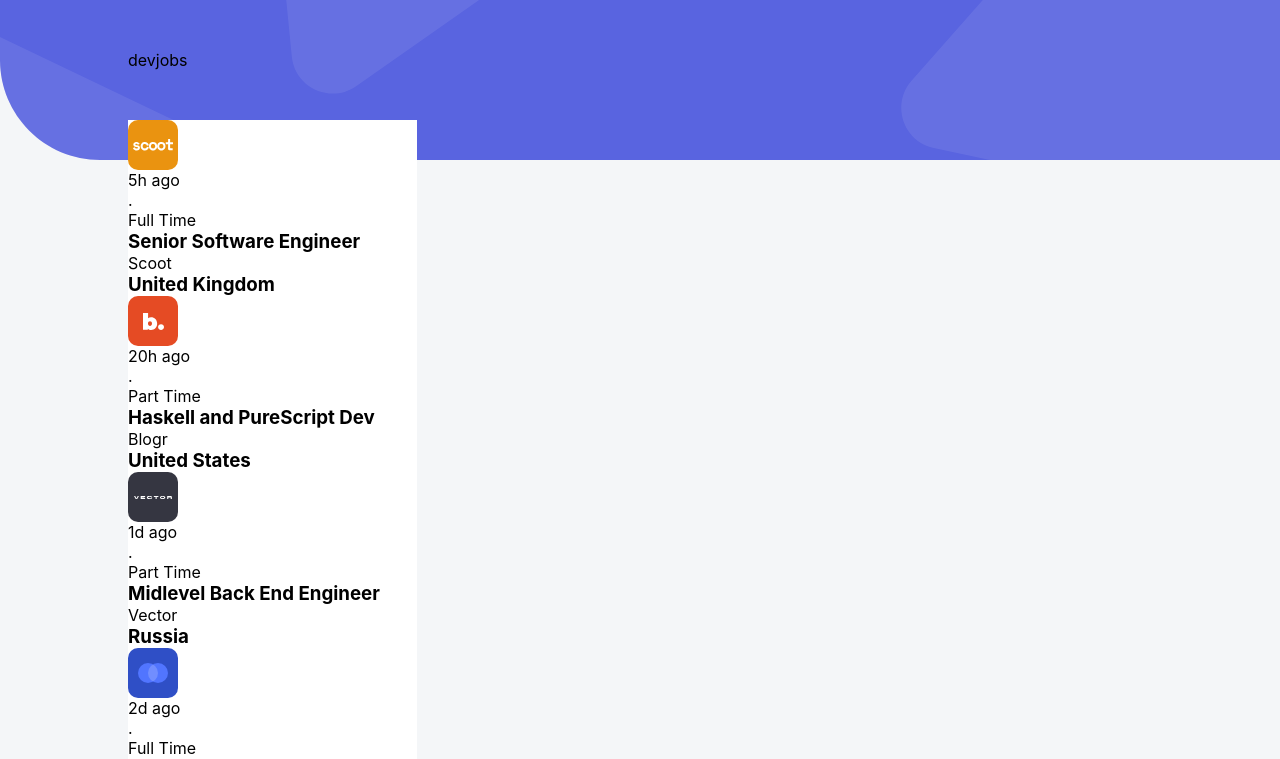
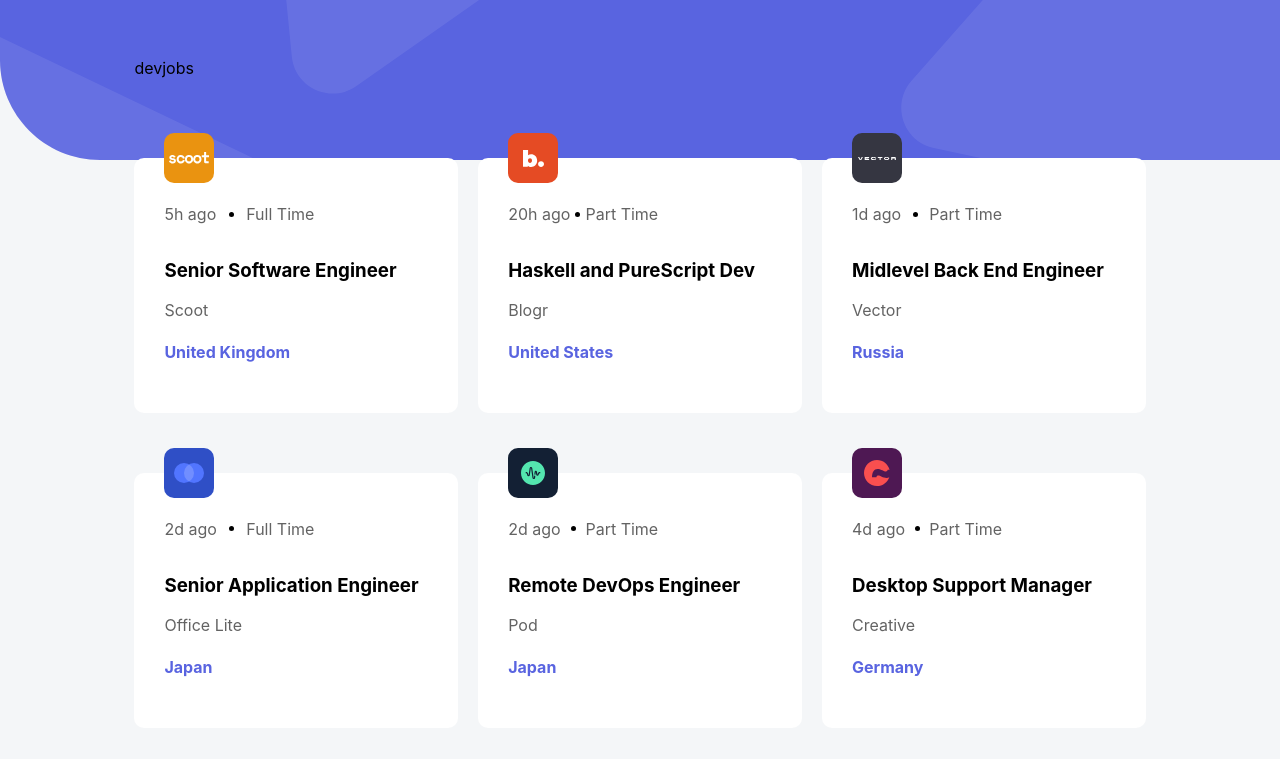
Before and after one commit to Derajatul/devjob-web-app, a Next.js app: page / in a window 1280 px wide. Shown: the top 759 px of the page. Built offline with nearby package versions, Linux system fonts and the light colour scheme.

Commit message:
styling card component

```diff
--- a/app/components/Card.module.css
+++ b/app/components/Card.module.css
@@ -1,14 +1,57 @@
 .container{
+  margin-top: 30px;
+  margin-bottom: 30px;
+  height: 100%;
   background-color: white;
+  padding: 30px;
+  cursor: pointer;
+  position: relative;
+  border-radius: 10px;
 }
-.logoBackground{
+.container h4{
+  color: #5964e0;
+}
+
+/* Untuk tampilan desktop */
+@media (min-width: 1024px) {
+    .container{
+      width: 32%;
+    }
+}
+
+/* Untuk tampilan tablet */
+@media (max-width: 1023px) and (min-width: 768px) {
+    .container{
+      width: 49%;
+    }
+}
+
+/* Untuk tampilan ponsel */
+@media (max-width: 767px) {
+    .container{
+      width: 100%;
+    }
+}
+.logoContainer{
   display: flex;
   justify-content:center;
   align-items: center;
   width:50px;
   height:50px;
   border-radius: 10px;
+  position: absolute;
+  top: -25px;
 }
-.imageLogo{
-  width: 100&;
+.jobPostingInfo{
+  display: flex;
+  width: 150px;
+  align-self: flex-end;
+  align-items: center;
+  justify-content: space-between;
 }
+.divider{
+  width: 5px;
+  height: 5px;
+  border-radius: 100%;
+  background-color: black;
+}
--- a/app/components/Card.tsx
+++ b/app/components/Card.tsx
@@ -3,17 +3,17 @@
 const Card = ({ company,logo,logoBackground,position,postedAt,contract,location}) => {
   return(
     <div className={Styles.container}>
-      <div className={Styles.logoBackground} style={{backgroundColor: logoBackground}}>
+      <div className={Styles.logoContainer} style={{backgroundColor: logoBackground}}>
         <img src={logo} alt={`${company} logo`} />
       </div>
-      <div>
+      <div className={Styles.jobPostingInfo}>
         <p>{postedAt}</p>
-        <span>.</span>
+        <span className={Styles.divider}></span>
         <p>{contract}</p>
       </div>
       <h3>{position}</h3>
       <p>{company}</p>
-      <h3>{location}</h3>
+      <h4>{location}</h4>
     </div>
   )
 }
--- a/app/globals.css
+++ b/app/globals.css
@@ -8,14 +8,16 @@
   color: inherit;
   text-decoration: none;
 }
-
+p{
+  color: #636363;
+}
 * {
-  margin: 0;
-  padding: 0;
+  /* margin: 0; */
+  /* padding: 0; */
   box-sizing: border-box;
 }
 body{
-  background-color: #f4f6f8
+  background-color: #f4f6f8;
 }
 main{
   display: flex;
--- a/app/page.module.css
+++ b/app/page.module.css
@@ -0,0 +1,5 @@
+.cardContainer{
+  display: flex;
+  flex-wrap: wrap;
+  justify-content: space-between;
+}
--- a/app/page.tsx
+++ b/app/page.tsx
@@ -6,9 +6,11 @@
 
   return (
     <section>
-      {data.map(el => (
-        <Card logo={el.logo} logoBackground={el.logoBackground} postedAt={el.postedAt} contract={el.contract} position={el.position} company={el.company} location={el.location} />
+      <div className={Styles.cardContainer}>
+        {data.map(el => (
+        <Card key={el.id} logo={el.logo} logoBackground={el.logoBackground} postedAt={el.postedAt} contract={el.contract} position={el.position} company={el.company} location={el.location} />
       ))}
+      </div>
     </section>
   );
 };
```
